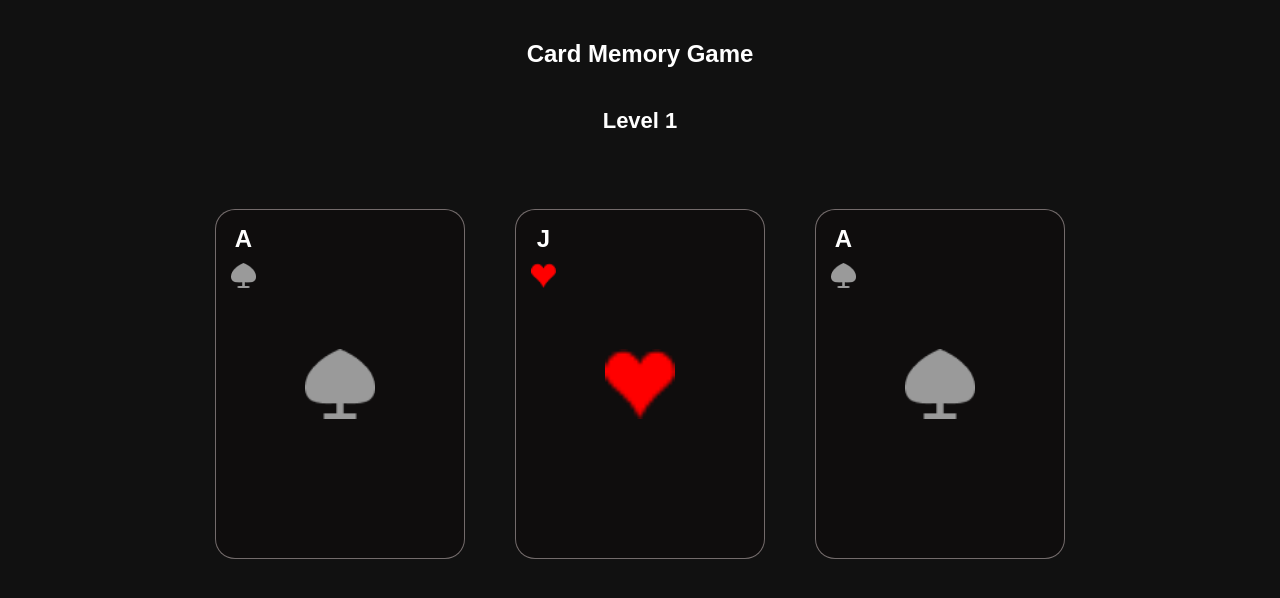
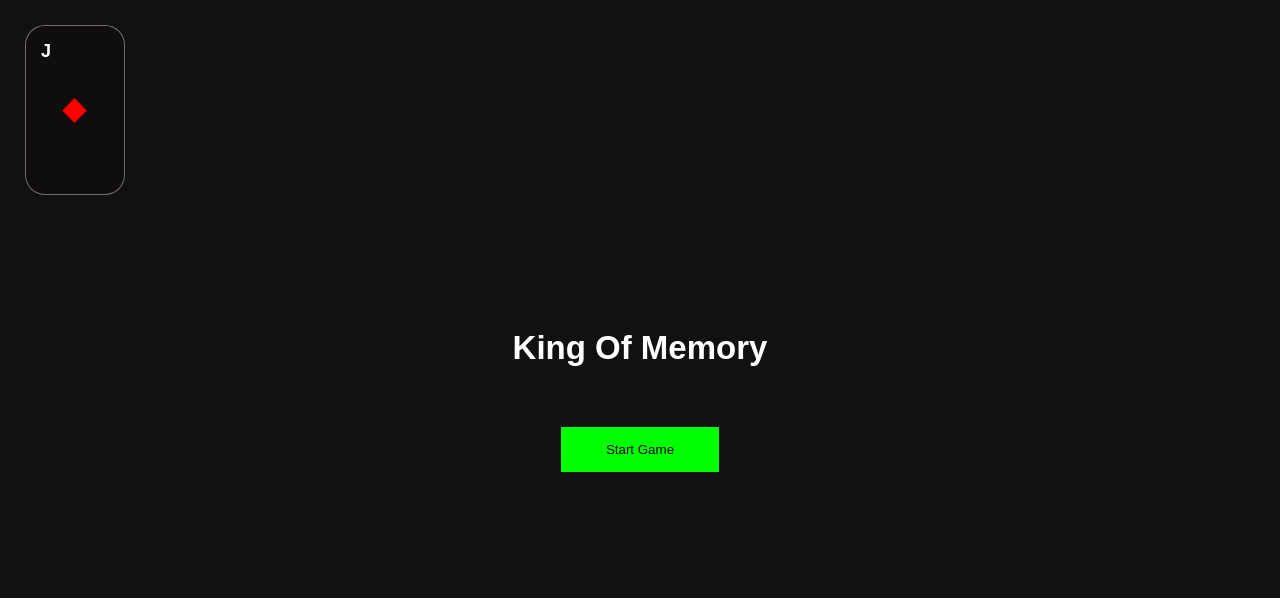
Before and after one commit to AtanasovCode/king-of-memory, a React (Vite) app: page / in a window 1280 px wide. Shown: the top 598 px of the page. Built offline with nearby package versions, Linux system fonts and the light colour scheme.

Commit message:
added a title screen - started implementing card falling animation

```diff
--- a/src/GlobalStyles.jsx
+++ b/src/GlobalStyles.jsx
@@ -6,7 +6,7 @@ export const GlobalStyle = createGlobalStyle`
         padding: 0;
         box-sizing: border-box;
     }
-    body {
+    body, html {
         background-color: #111;
         color: #fff;
     }
--- a/src/components/Game.jsx
+++ b/src/components/Game.jsx
@@ -1,6 +1,7 @@
 import { useState, useEffect } from 'react';
 import { v4 as uuidv4 } from 'uuid';
 import * as Styled from '../styles/Game.Styled';
+import GameStart from './GameStart';
 import Levels from './Levels';
 
 import heart from '../assets/suites/hearts.png';
@@ -14,6 +15,10 @@ const Game = () => {
     const [suite, setSuite] = useState(["heart", "diamond", "spade", "club"]);
     const [level, setLevel] = useState(1);
     const [cards, setCards] = useState({});
+
+    //Set in session storage so that the game does not
+    //Go back to title screen every refresh
+    sessionStorage.setItem("gameStart", true);
 
     const getRandomNumber = () => {
         let min = Math.ceil(1);
@@ -41,8 +46,8 @@ const Game = () => {
     //i.e {value: "A", suite: "src/assets/cards/spade.png"}
     const generateObjectWithCardDetails = (numOfCards) => {
         let tempCards = [];
-        for(let i = 0; i < numOfCards; i++) {
-            tempCards.push({value: `${getRandomNumber()}`, suite: `${getRandomSuite()}`, id: uuidv4()})
+        for (let i = 0; i < numOfCards; i++) {
+            tempCards.push({ value: `${getRandomNumber()}`, suite: `${getRandomSuite()}`, id: uuidv4() })
         }
         setCards(tempCards);
     }
@@ -51,15 +56,20 @@ const Game = () => {
 
     return (
         <Styled.Container>
-            <Styled.Heading>
-                Card Memory Game
-            </Styled.Heading>
+            {
+                sessionStorage.getItem("gameStart") ?
+                    <GameStart
+                        getRandomNumber={getRandomNumber}
+                        getRandomSuite={getRandomSuite}
+                    />
+                    :
                     <Levels
                         cards={cards}
                         generateObjectWithCardDetails={generateObjectWithCardDetails}
                         level={level}
                         setLevel={setLevel}
                     />
+            }
         </Styled.Container>
     );
 }
--- /dev/null
+++ b/src/components/GameStart.jsx
@@ -0,0 +1,32 @@
+import * as Styled from '../styles/GameStart.Styled';
+
+const GameStart = ({
+    getRandomNumber,
+    getRandomSuite,
+}) => {
+    return (
+        <Styled.Container>
+            <Styled.Title>
+                King Of Memory
+            </Styled.Title>
+            <Styled.FallingCards>
+                <Styled.Card>
+                    <Styled.Top>
+                        <Styled.Number>
+                            {getRandomNumber()}
+                        </Styled.Number>
+                    </Styled.Top>
+                    <Styled.Suite
+                        src={getRandomSuite()}
+                    />
+                </Styled.Card>
+            </Styled.FallingCards>
+            <Styled.Button
+                type="button"
+                value="Start Game"
+            />
+        </Styled.Container>
+    );
+}
+
+export default GameStart;
--- a/src/styles/Game.Styled.jsx
+++ b/src/styles/Game.Styled.jsx
@@ -9,9 +9,3 @@ export const Container = styled.div`
     justify-content: center;
     font-family: sans-serif;
 `;
-
-export const Heading = styled.div`
-    font-size: 24px;
-    font-weight: 600;
-    padding: 40px;
-`;
--- /dev/null
+++ b/src/styles/GameStart.Styled.jsx
@@ -0,0 +1,70 @@
+import styled from "styled-components";
+import * as Cards from './Card.Styled';
+
+export const Container = styled.div`
+    height: 100vh;
+    display: flex;
+    flex-direction: column;
+    align-items: center;
+    justify-content: center;
+`;
+
+export const Title = styled.div`
+    font-size: 33px;
+    font-weight: 600;
+    margin-bottom: 60px;
+    z-index: 5;
+`;
+
+export const Button = styled.input`
+    height: 45px;
+    background-color: lime;
+    border: none;
+    padding: 10px 45px;
+    z-index: 5;
+    &:hover {
+        background-color: #01b701;
+        cursor: pointer;
+    }
+`;
+
+export const FallingCards = styled.div`
+    position: absolute;
+    width: 100%;
+    height: 100%;
+    z-index: 0;
+`;
+
+
+export const Card = styled(Cards.Card)`
+    width: 100px;
+    height: 170px;
+    animation-name: fall;
+    animation-duration: 5s;
+    animation-iteration-count: 1;
+
+    @keyframes fall {
+        from {
+            transform: translateY(0);
+        }
+        to {
+            transform: translateY(420%);
+        }
+    }
+`;
+
+export const Top = styled(Cards.Top)``;
+
+export const Number = styled(Cards.Number)`
+    font-size: 18px;
+`;
+
+export const Suite = styled.img`
+    width: 25px;
+    height: 25px;
+`;
+
+export const SmallSuite = styled.img`
+    width: 15px;
+    height: 15px;
+`;
```
Lines whose indentation alone changed are shown as unchanged.
